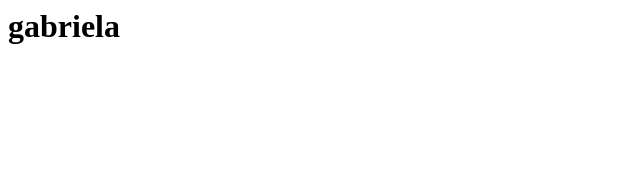
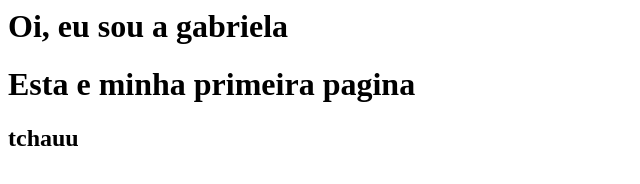
Before and after one commit to gabriela-barros/gabriela-barros.github.io, a plain HTML site: page index.html in a window 1280 px wide. Shown: the whole page, without its empty margins (0-640 px from the left). Drawn offline with Linux system fonts and the light colour scheme.

Commit message:
foi adicionado no arquivo uma tag h1 e uma tag h2

```diff
--- a/index.html
+++ b/index.html
@@ -1 +1,5 @@
-<h1> gabriela </h1>
+<h1> Oi, eu sou a gabriela </h1>
+<h1>
+Esta e minha primeira pagina
+</h1>
+<h2> tchauu</h2>
```
